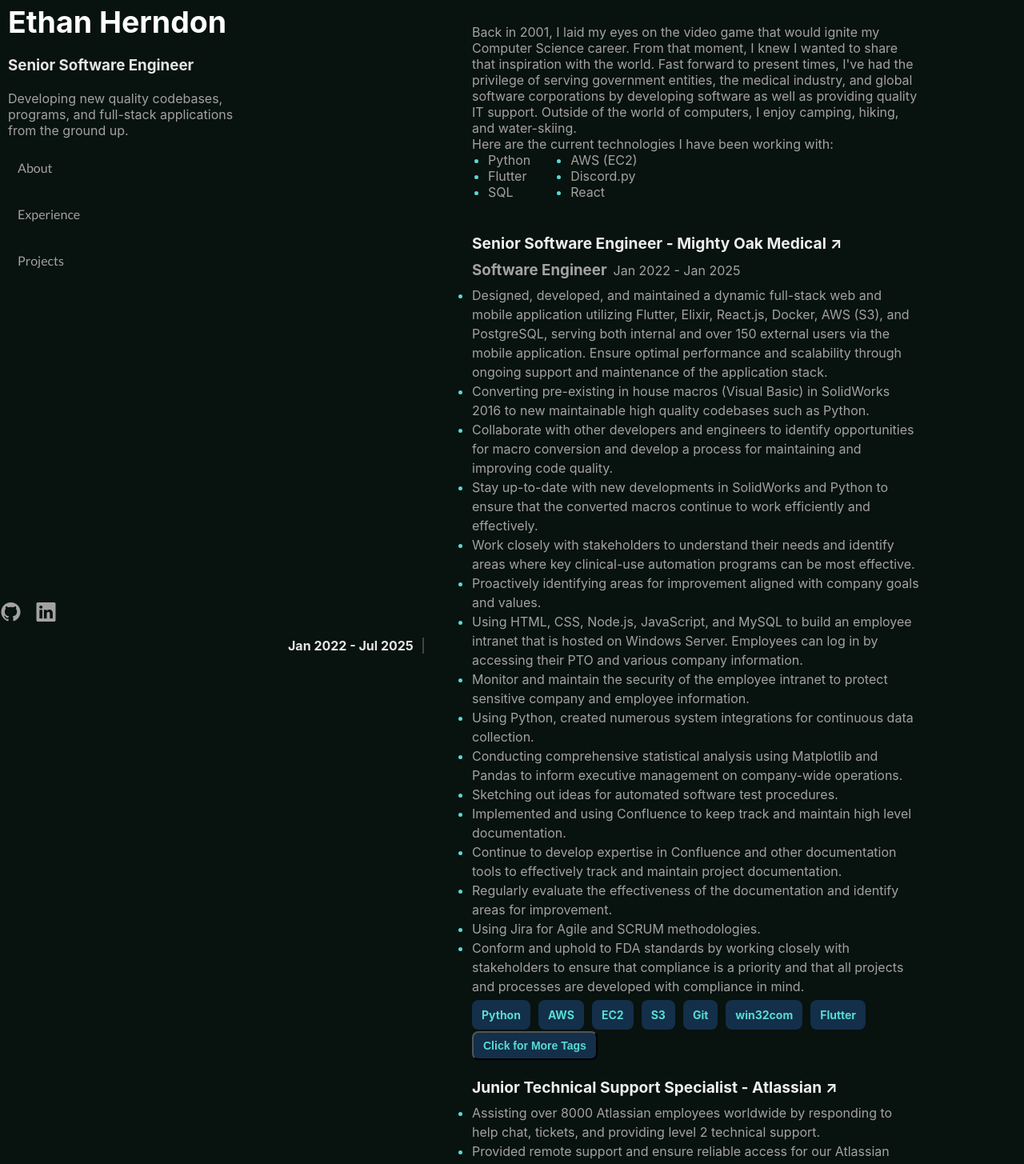
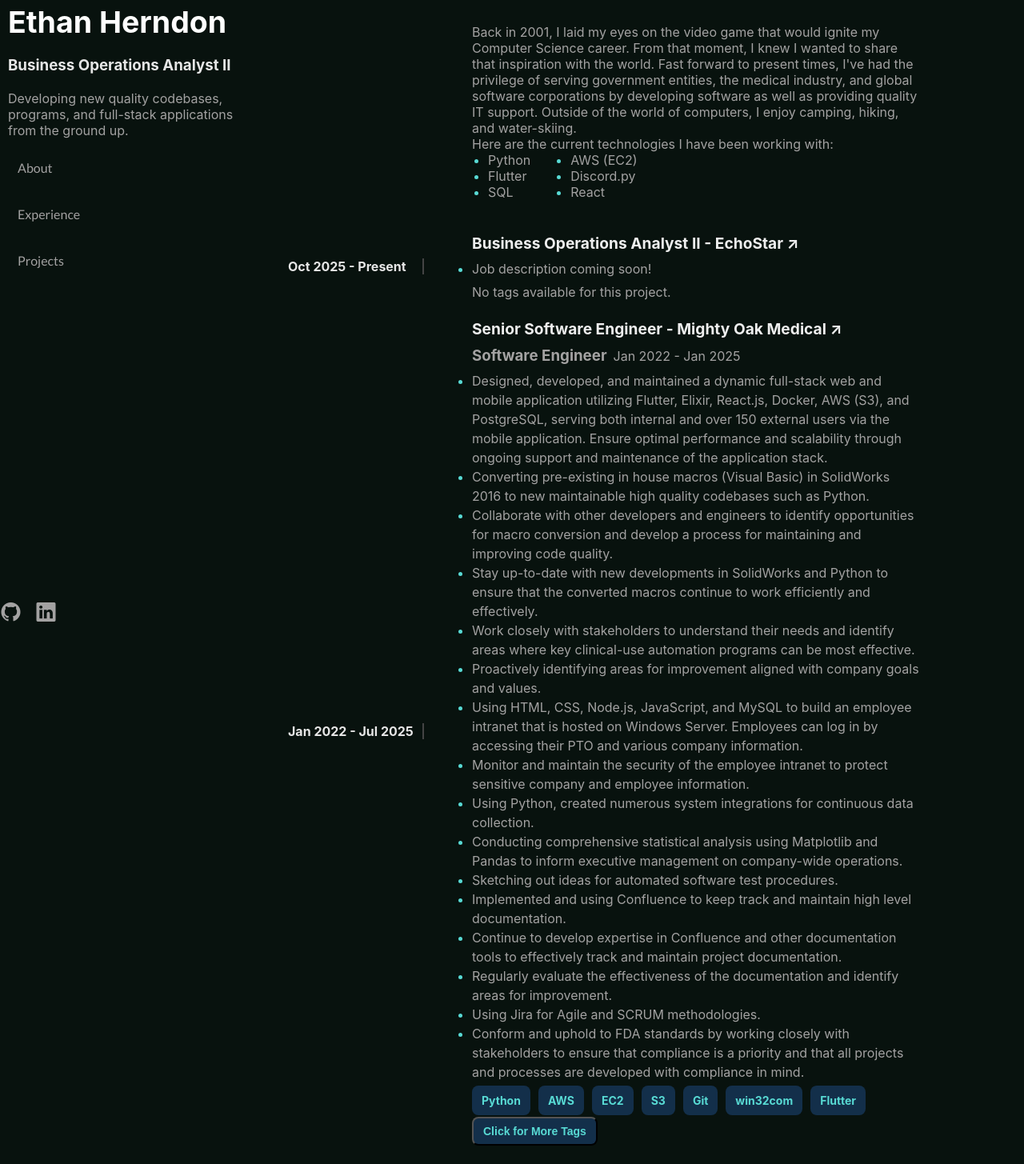
Before and after one commit to HerndonE/Portfolio-Website, a React (Create React App) app: page /#/ in a window 1280 px wide. Shown: the top 1455 px of the page at 80% size. Built offline with nearby package versions, Linux system fonts and the light colour scheme.

Commit message:
[add] started new job!

```diff
--- a/public/index.html
+++ b/public/index.html
@@ -7,7 +7,7 @@
     <meta name="theme-color" content="#000000" />
     <meta
       name="description"
-      content="Software Engineer."
+      content="Business Operations Analyst II"
     />
     <link rel="apple-touch-icon" href="%PUBLIC_URL%/logo192.png" />
     <!--
--- a/src/App.js
+++ b/src/App.js
@@ -67,7 +67,7 @@ const Home = () => (
               </div>
               <br />
               <div class="role">
-                <h3>Senior Software Engineer</h3>
+                <h3>Business Operations Analyst II</h3>
               </div>
               <br />
               <p>
@@ -103,11 +103,41 @@ const Home = () => (
         <div id="experience" className="section">
           <p className="custom-paragraph">
             <div class="experience-entry">
-              <div class="experience-start-year">Jan 2022 - Jul 2025</div>
+              <div class="experience-start-year"> Oct 2025 - Present</div>
               <div class="experience-description">
                 <div class="divider">
                   <h3>Experience</h3>
                 </div>
+                <div class="year-span">
+                  <span>Oct 2025 - Present</span>
+                </div>
+                <div class="company-names">
+                  <a
+                    href="https://www.echostar.com/"
+                    target="_blank"
+                    rel="noreferrer"
+                    className="link"
+                  >
+                    <div class="job-title">
+                      Business Operations Analyst II - EchoStar{" "}
+                      <span>&#8599;</span>{" "}
+                    </div>
+                  </a>
+                </div>
+                <Expierence
+                  AllExpierences={ExpierenceContainer}
+                  IndexOfAllExpierences={0}
+                />
+                <ExperienceTags
+                  AllTags={ExperienceTagContainer}
+                  IndexOfAllTags={0}
+                />
+              </div>
+            </div>
+
+            <div class="experience-entry">
+              <div class="experience-start-year">Jan 2022 - Jul 2025</div>
+              <div class="experience-description">
                 <div class="year-span">
                   <span>Jan 2022 - Jul 2025</span>
                 </div>
@@ -125,36 +155,6 @@ const Home = () => (
                 <div style={{ display: "flex", alignItems: "center" }}>
                   <h3 style={{ marginRight: "8px" }}>Software Engineer</h3>
                   <span>Jan 2022 - Jan 2025</span>
-                </div>
-                <Expierence
-                  AllExpierences={ExpierenceContainer}
-                  IndexOfAllExpierences={0}
-                />
-                <ExperienceTags
-                  AllTags={ExperienceTagContainer}
-                  IndexOfAllTags={0}
-                />
-              </div>
-            </div>
-
-            <div class="experience-entry">
-              <div class="experience-start-year"> July 2021 - Dec 2021</div>
-              <div class="experience-description">
-                <div class="year-span">
-                  <span>July 2021 - Dec 2021</span>
-                </div>
-                <div class="company-names">
-                  <a
-                    href="https://www.atlassian.com/"
-                    target="_blank"
-                    rel="noreferrer"
-                    className="link"
-                  >
-                    <div class="job-title">
-                      Junior Technical Support Specialist - Atlassian{" "}
-                      <span>&#8599;</span>{" "}
-                    </div>
-                  </a>
                 </div>
                 <Expierence
                   AllExpierences={ExpierenceContainer}
@@ -314,7 +314,7 @@ const ExpierencePage = () => (
         <div id="experience" className="section">
           <p className="custom-paragraph">
             <div class="experience-entry">
-              <div class="experience-start-year">Jan 2022 - Jul 2025</div>
+              <div class="experience-start-year"> Oct 2025 - Present</div>
               <div class="experience-description">
                 <a href="/" rel="noreferrer" className="link">
                   <div className="job-title">
@@ -324,6 +324,35 @@ const ExpierencePage = () => (
                 <div class="divider">
                   <h3>Experience</h3>
                 </div>
+                <div class="year-span">
+                  <span>Oct 2025 - Present</span>
+                </div>
+                <div class="company-names">
+                  <a
+                    href="https://www.echostar.com/"
+                    target="_blank"
+                    rel="noreferrer"
+                    className="link"
+                  >
+                    <div class="job-title">
+                      Business Operations Analyst II - EchoStar{" "}
+                      <span>&#8599;</span>{" "}
+                    </div>
+                  </a>
+                </div>
+                <Expierence
+                  AllExpierences={ExpierenceContainer}
+                  IndexOfAllExpierences={0}
+                />
+                <ExperienceTags
+                  AllTags={ExperienceTagContainer}
+                  IndexOfAllTags={0}
+                />
+              </div>
+            </div>
+            <div class="experience-entry">
+              <div class="experience-start-year">Jan 2022 - Jul 2025</div>
+              <div class="experience-description">
                 <div class="year-span">
                   <span>Jan 2022 - Jul 2025</span>
                 </div>
@@ -344,11 +373,11 @@ const ExpierencePage = () => (
                 </div>
                 <Expierence
                   AllExpierences={ExpierenceContainer}
-                  IndexOfAllExpierences={0}
+                  IndexOfAllExpierences={1}
                 />
                 <ExperienceTags
                   AllTags={ExperienceTagContainer}
-                  IndexOfAllTags={0}
+                  IndexOfAllTags={1}
                 />
               </div>
             </div>
@@ -373,11 +402,11 @@ const ExpierencePage = () => (
                 </div>
                 <Expierence
                   AllExpierences={ExpierenceContainer}
-                  IndexOfAllExpierences={1}
+                  IndexOfAllExpierences={2}
                 />
                 <ExperienceTags
                   AllTags={ExperienceTagContainer}
-                  IndexOfAllTags={1}
+                  IndexOfAllTags={2}
                 />
               </div>
             </div>
@@ -402,11 +431,11 @@ const ExpierencePage = () => (
                 </div>
                 <Expierence
                   AllExpierences={ExpierenceContainer}
-                  IndexOfAllExpierences={2}
+                  IndexOfAllExpierences={3}
                 />
                 <ExperienceTags
                   AllTags={ExperienceTagContainer}
-                  IndexOfAllTags={2}
+                  IndexOfAllTags={3}
                 />
               </div>
             </div>
@@ -431,11 +460,11 @@ const ExpierencePage = () => (
                 </div>
                 <Expierence
                   AllExpierences={ExpierenceContainer}
-                  IndexOfAllExpierences={3}
+                  IndexOfAllExpierences={4}
                 />
                 <ExperienceTags
                   AllTags={ExperienceTagContainer}
-                  IndexOfAllTags={3}
+                  IndexOfAllTags={4}
                 />
               </div>
             </div>
@@ -460,11 +489,11 @@ const ExpierencePage = () => (
                 </div>
                 <Expierence
                   AllExpierences={ExpierenceContainer}
-                  IndexOfAllExpierences={2}
+                  IndexOfAllExpierences={3}
                 />
                 <ExperienceTags
                   AllTags={ExperienceTagContainer}
-                  IndexOfAllTags={2}
+                  IndexOfAllTags={3}
                 />
               </div>
             </div>
--- a/src/components/CustomNav.js
+++ b/src/components/CustomNav.js
@@ -16,7 +16,7 @@ const CustomNav = ({ li, handleClick }) => {
         </div>
         <br />
         <div class="role">
-          <h3>Senior Software Engineer</h3>
+          <h3>Business Operations Analyst II</h3>
         </div>
         <br />
         <p>
--- a/src/components/Expierence/ExpierenceData.js
+++ b/src/components/Expierence/ExpierenceData.js
@@ -1,3 +1,5 @@
+const EchoStarExpierence = ["Job description coming soon!"];
+
 const MightyOakMedicalExpierence = [
   "Designed, developed, and maintained a dynamic full-stack web and mobile application utilizing Flutter, Elixir, React.js, Docker, AWS (S3), and PostgreSQL, serving both internal and over 150 external users via the mobile application. Ensure optimal performance and scalability through ongoing support and maintenance of the application stack.",
   "Converting pre-existing in house macros (Visual Basic) in SolidWorks 2016 to new maintainable high quality codebases such as Python.",
@@ -51,6 +53,7 @@ const CSUMBExpierence = [
   "Confidently installed numerous network peripherals such as cameras, door locks and Wifi access points.",
 ];
 const ExpierenceContainer = [
+  EchoStarExpierence,
   MightyOakMedicalExpierence,
   AtlassianExpierence,
   RohnertParkExpierence,
--- a/src/components/Expierence/ExpierenceTagData.js
+++ b/src/components/Expierence/ExpierenceTagData.js
@@ -1,3 +1,4 @@
+const EchoStarTag = [];
 const MightyOakMedicalTags = [
   "Python",
   "AWS",
@@ -53,6 +54,7 @@ const CSUMBTags = [
   "Customer Service",
 ];
 const ExperienceTagContainer = [
+  EchoStarTag,
   MightyOakMedicalTags,
   AtlassianTags,
   RohnertParkTags,
```
